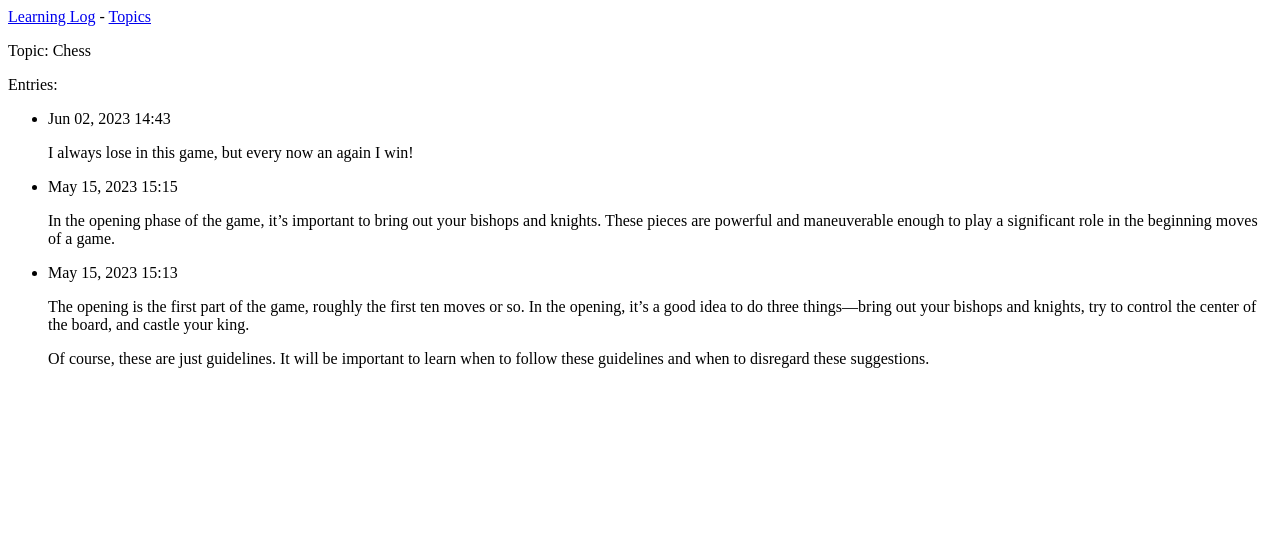
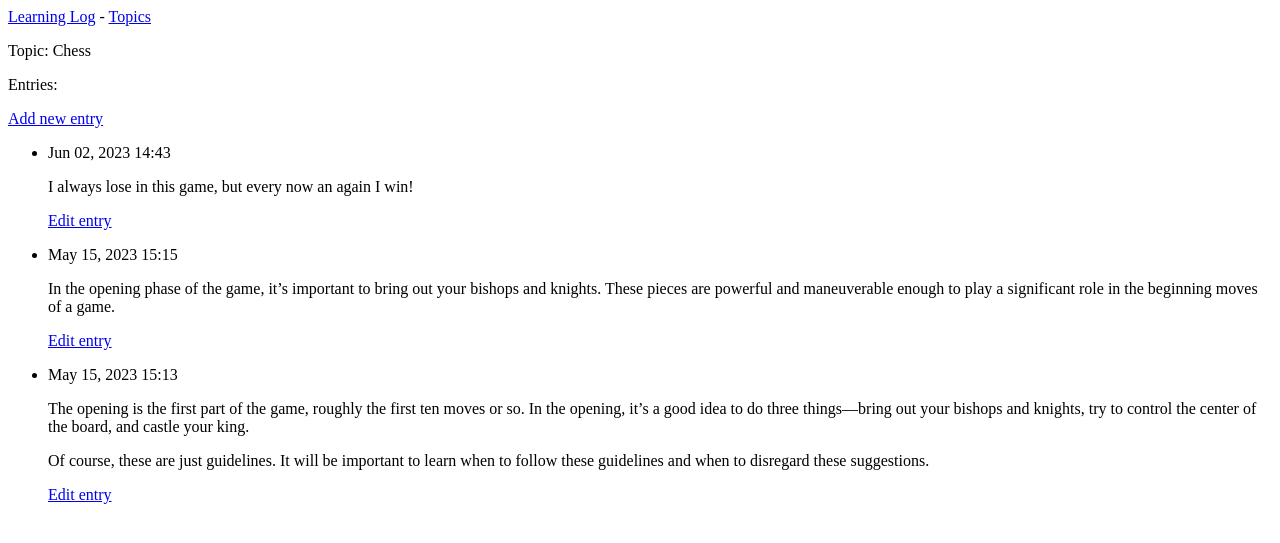
Before and after one commit to kapsiakchris/Learning-Log, a Django app: page /topics/1/ in a window 1280 px wide. Shown: the top 543 px of the page. Run offline with Django 4.2, Linux system fonts and the light colour scheme; data comes from the database, SQL or seed files in the repository; both versions use the stored data as it was after the commit.

Commit message:
add entry and edit entries

```diff
--- a/learning_logs/templates/learning_logs/topic.html
+++ b/learning_logs/templates/learning_logs/topic.html
@@ -5,11 +5,17 @@
     <p>Topic: {{ topic }}</p>
 
     <p>Entries:</p>
+    <p>
+        <a href="{% url 'learning_logs:new_entry' topic.id %}">Add new entry</a>
+    </p>
     <ul>
     {% for entry in entries %}
         <li>
             <p>{{ entry.date_added|date:'M d, Y H:i' }}</p>
             <p>{{ entry.text|linebreaks }}</p>
+            <p>
+                <a href="{% url 'learning_logs:edit_entry' entry.id %}">Edit entry</a>
+            </p>
         </li>
     {% empty %}
         <li>There are no entries for this topic yet.</li>
--- a/learning_logs/templates/learning_logs/topics.html
+++ b/learning_logs/templates/learning_logs/topics.html
@@ -14,4 +14,5 @@
     {% endfor %}
 </ul>
 
+<a href="{% url 'learning_logs:new_topic' %}">Add a new topic</a>
 {% endblock content %}
--- a/learning_logs/urls.py
+++ b/learning_logs/urls.py
@@ -11,5 +11,11 @@ urlpatterns = [
     # Page that shows all topics
     path('topics/', views.topics, name='topics'),
     # Detail page for a single topic.
-    path('topics/<int:topic_id>/', views.topic, name='topic')
+    path('topics/<int:topic_id>/', views.topic, name='topic'),
+    # Page for adding a new topic
+    path('new_topic/', views.new_topic, name='new_topic'),
+    # Adding new entry
+    path('new_entry/<int:topic_id>/', views.new_entry, name='new_entry'),
+    # Page for editing an entry
+    path('edit_entry/<int:entry_id>', views.edit_entry, name='edit_entry'),
 ]
--- a/learning_logs/views.py
+++ b/learning_logs/views.py
@@ -1,6 +1,7 @@
-from django.shortcuts import render
+from django.shortcuts import render, redirect
 
-from .models import Topic
+from .models import Topic, Entry
+from .forms import TopicForm, EntryForm
 
 def index(request):
     """The home page for Learning Log."""
@@ -18,3 +19,57 @@ def topic(request, topic_id):
     entries = topic.entry_set.order_by('-date_added')
     context = {'topic': topic, 'entries': entries}
     return render(request, 'learning_logs/topic.html', context)
+
+def new_topic(request):
+    """Add a new topic"""
+    if request.method != 'POST':
+        # No data submitted; create a blank form
+        form = TopicForm()
+    else:
+        # POST data submitted; process data
+        form = TopicForm(data=request.POST)
+        if form.is_valid():
+            form.save()
+            return redirect('learning_logs:topics')
+
+    # Display a blank or invalid form.
+    context = {'form': form}
+    return render(request, 'learning_logs/new_topic.html', context)
+
+def new_entry(request, topic_id):
+    """Add a new entry for a particular topic"""
+    topic = Topic.objects.get(id=topic_id)
+
+    if request.method != 'POST':
+        # No data submitted; create a blank form
+        form = EntryForm()
+    else:
+        # POST data submitted; process data
+        form = EntryForm(data=request.POST)
+        if form.is_valid():
+            new_entry = form.save(commit=False)
+            new_entry.topic = topic
+            new_entry.save()
+            return redirect('learning_logs:topic', topic_id=topic_id)
+
+    # Display a blank or invalid form
+    context = {'topic': topic, 'form': form}
+    return render(request, 'learning_logs/new_entry.html', context)
+
+def edit_entry(request, entry_id):
+    """Edit an exisiting entry"""
+    entry = Entry.objects.get(id=entry_id)
+    topic = entry.topic
+
+    if request.method != 'POST':
+        # Intial request; pre-fill form with the current enty
+        form = EntryForm(instance=entry)
+    else:
+        # POST data submitted; process data.
+        form = EntryForm(instance=entry, data=request.POST)
+        if form.is_valid():
+            form.save()
+            return redirect('learning_logs:topic', topic_id=topic.id)
+
+    context = {'entry': entry, 'topic': topic, 'form': form}
+    return render(request, 'learning_logs/edit_entry.html', context)
```
Also changed, not shown: learning_logs/forms.py (added, +16 -0 lines), learning_logs/templates/learning_logs/edit_entry.html (added, +17 -0 lines), learning_logs/templates/learning_logs/new_entry.html (added, +16 -0 lines), learning_logs/templates/learning_logs/new_topic.html (added, +13 -0 lines), db.sqlite3, 1 other file.
